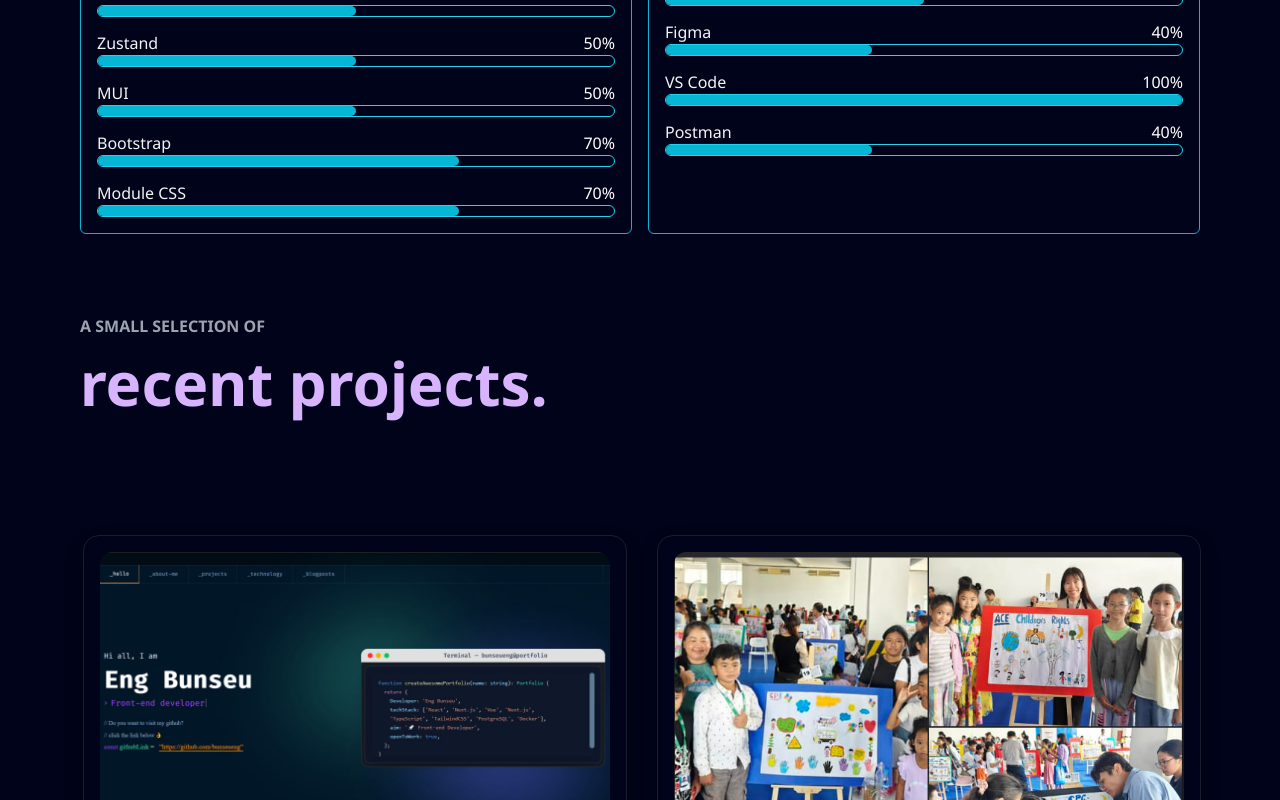
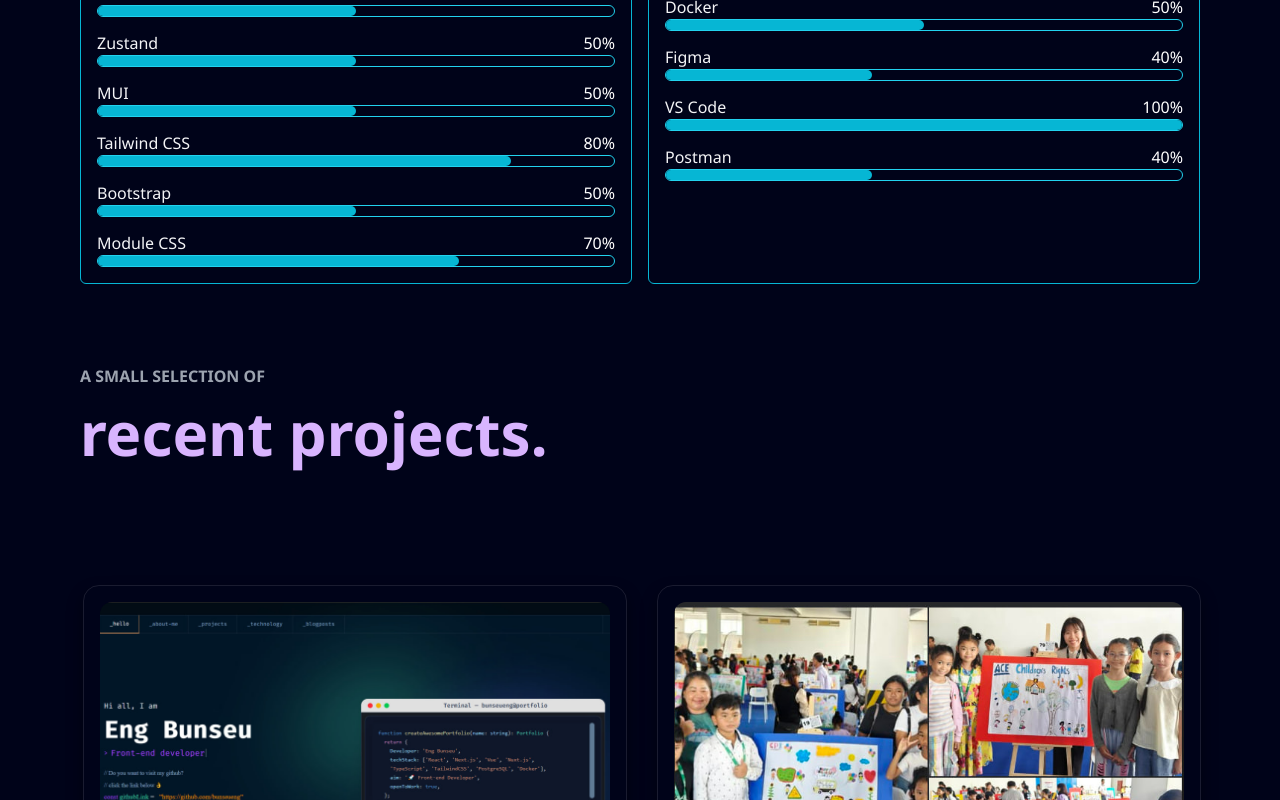
Before and after one commit to bunseueng/myportfolio, a Next.js app: page / in a window 1280 px wide. Shown: the part 2220-3020 px from the top of the page. Built offline with nearby package versions, Linux system fonts and the light colour scheme.

Commit message:
adding skill to tech section

```diff
--- a/app/constants/data.ts
+++ b/app/constants/data.ts
@@ -69,12 +69,13 @@ export const TechSkills = {
     { name: "Redux", percentage: 50 },
     { name: "Zustand", percentage: 50 },
     { name: "MUI", percentage: 50 },
-    { name: "Bootstrap", percentage: 70 },
+    { name: "Tailwind CSS", percentage: 80 },
+    { name: "Bootstrap", percentage: 50 },
     { name: "Module CSS", percentage: 70 },
   ],
   backend: [
-    { name: ".NET", percentage: 60 },
-    { name: "C#", percentage: 50 },
+    { name: ".NET", percentage: 50 },
+    { name: "C#", percentage: 40 },
     { name: "Strapi", percentage: 50 },
     { name: "Node.js", percentage: 75 },
   ],
```
